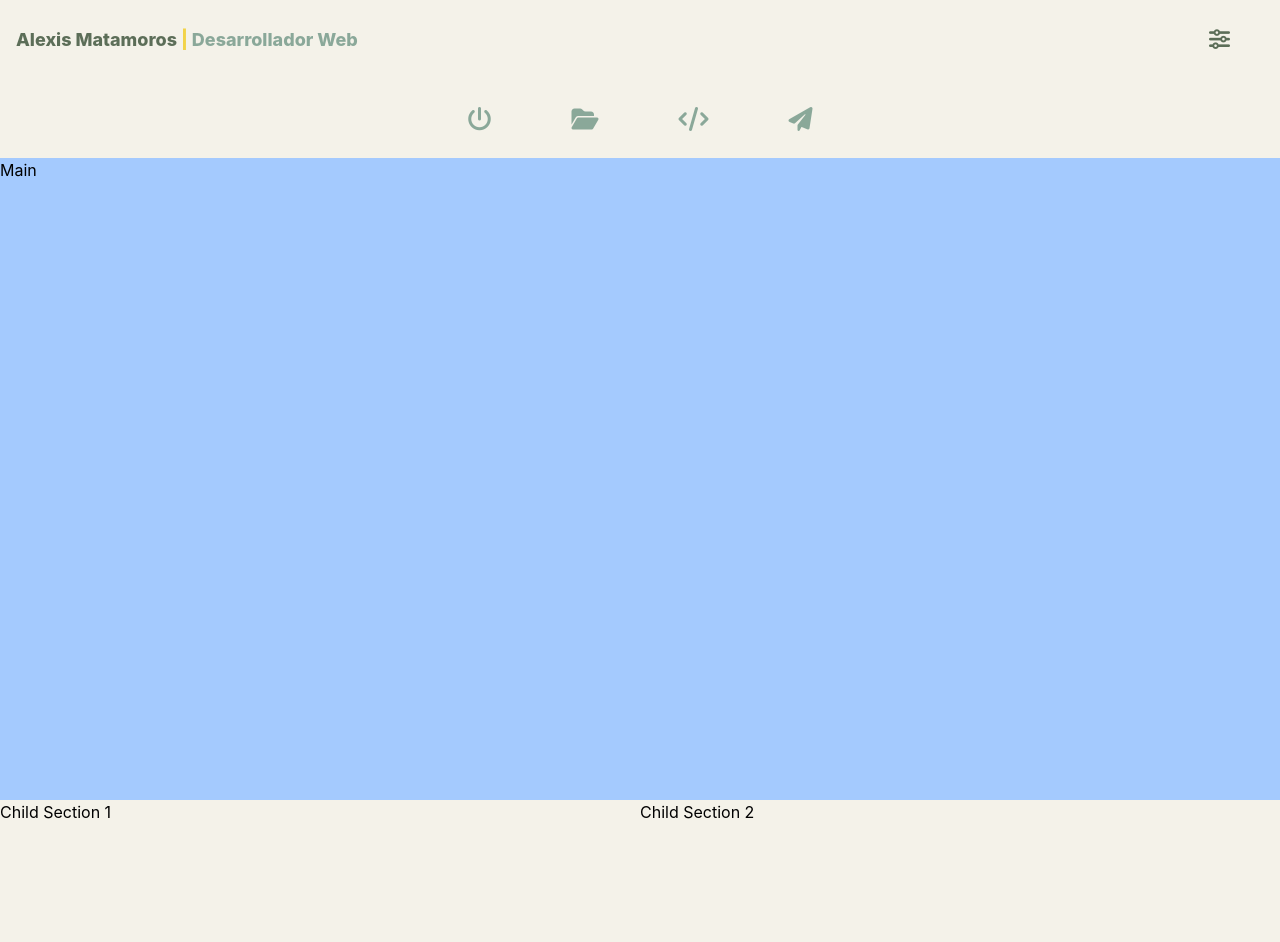
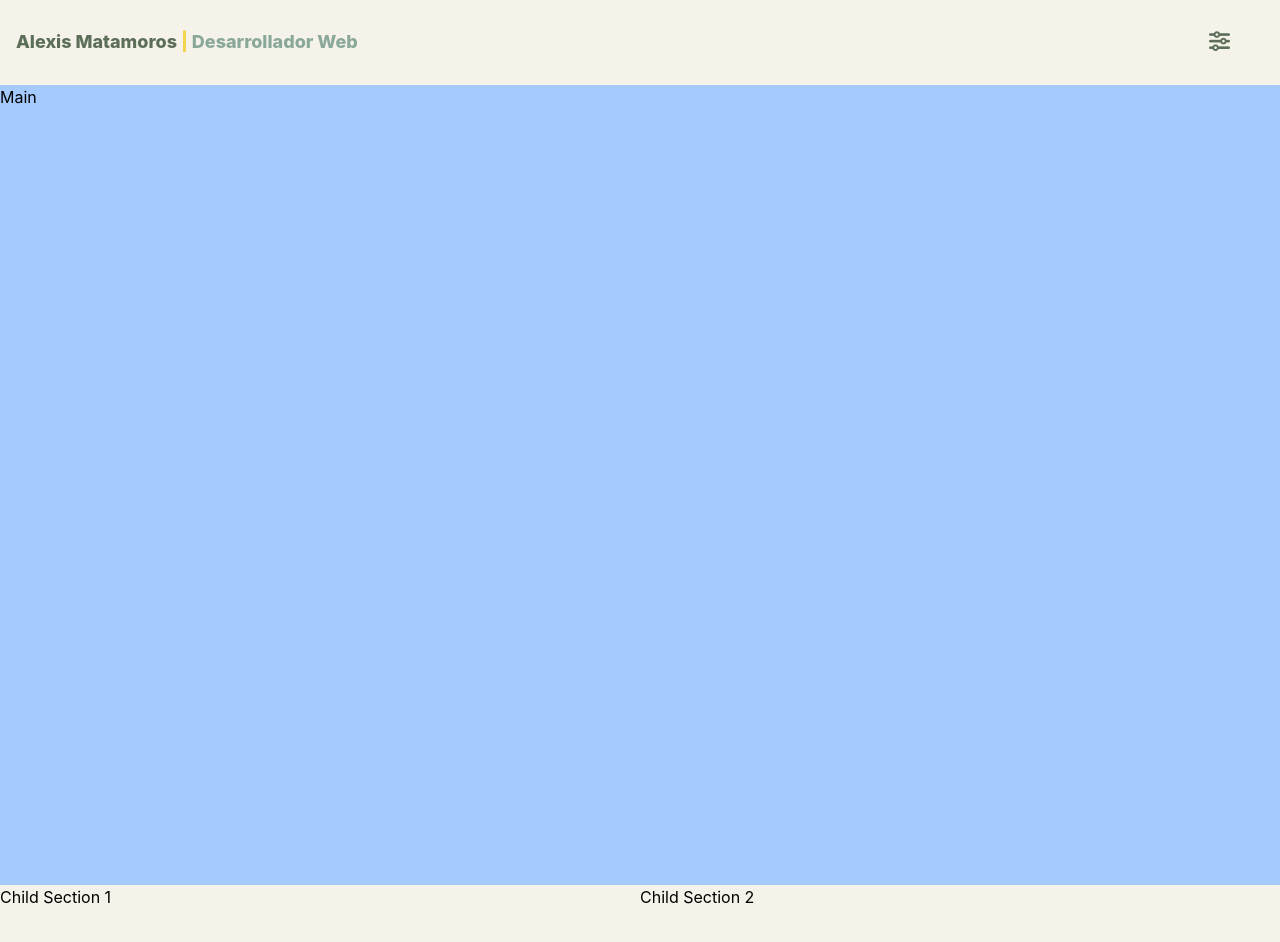
Before and after one commit to AEMatamoros/PorfolioV2, a React (Vite) app: page / in a window 1280 px wide. Shown: the top 942 px of the page. Built offline with nearby package versions, Linux system fonts and the light colour scheme.

Commit message:
Removed Aside did not like it

```diff
--- a/src/main.scss
+++ b/src/main.scss
@@ -17,8 +17,9 @@ html{
   position: sticky;
   top: 0;
   display: grid;
-  grid-template-areas:  "main-header main-header main-header main-header main-header main-header main-header main-header main-header main-header main-header main-header"
-                        "main-aside main-aside main-aside main-aside main-aside main-aside main-aside main-aside main-aside main-aside main-aside main-aside"
+  grid-template-areas:
+      "main-main main-main main-main main-main main-main main-main main-main main-main main-main main-main main-main main-main"
+      "main-main main-main main-main main-main main-main main-main main-main main-main main-main main-main main-main main-main"
       "main-main main-main main-main main-main main-main main-main main-main main-main main-main main-main main-main main-main"
       "main-main main-main main-main main-main main-main main-main main-main main-main main-main main-main main-main main-main"
       "main-main main-main main-main main-main main-main main-main main-main main-main main-main main-main main-main main-main"
@@ -40,6 +41,7 @@ html{
   align-items: center;
   justify-content: space-evenly;
   padding: 1rem;
+  z-index: 1;
 }
 
 .header-begin{
@@ -78,7 +80,7 @@ html{
   .child-section{
     position: relative;
     width: 50%;
-    height: 100vh;
+    height: 400vh;
   }
 
   .main-footer{
--- a/src/views/App.tsx
+++ b/src/views/App.tsx
@@ -15,15 +15,15 @@ export default function App() {
 
   return (
     <div ref={wrapperRef}>
+      <Header
+        handleTheme={handleTheme}
+        currentTheme={currentTheme}
+        texts={texts}
+        handleLanguaje={handleLanguaje}
+      />
       <div className="wrapper">
         <section className="firstSection full-wh">
-          <Header
-            handleTheme={handleTheme}
-            currentTheme={currentTheme}
-            texts={texts}
-            handleLanguaje={handleLanguaje}
-          />
-          <Aside />
+          {/* <Aside /> */}
           <main className="main-main bg-blue-300">Main</main>
         </section>
       </div>
```
Lines whose indentation alone changed are shown as unchanged.
